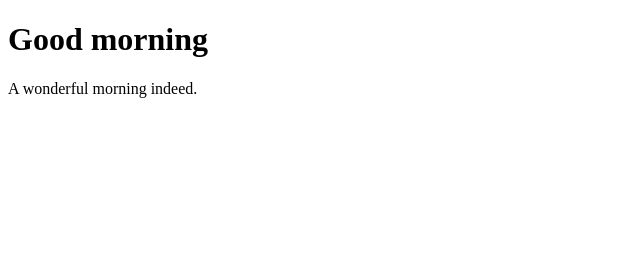
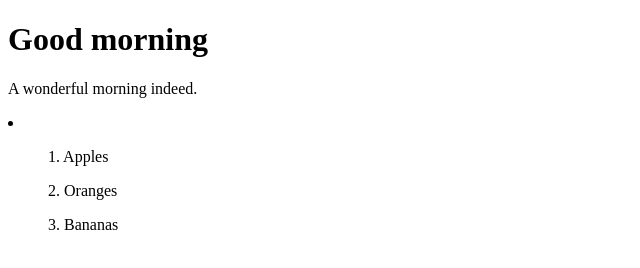
Before and after one commit to Aves-Proxy/cpnt260-commit-catch, a plain HTML site: page index.html in a window 1280 px wide. Shown: the whole page, without its empty margins (0-640 px from the left). Drawn offline with Linux system fonts and the light colour scheme.

Commit message:
Added a fruit list

```diff
--- a/index.html
+++ b/index.html
@@ -9,5 +9,11 @@
 <body>
   <h1>Good morning</h1>
   <p>A wonderful morning indeed.</p>
+
+  <li>
+    <ul>1. Apples</ul>
+    <ul>2. Oranges</ul>
+    <ul>3. Bananas</ul>
+  </li>
 </body>
 </html>
```
